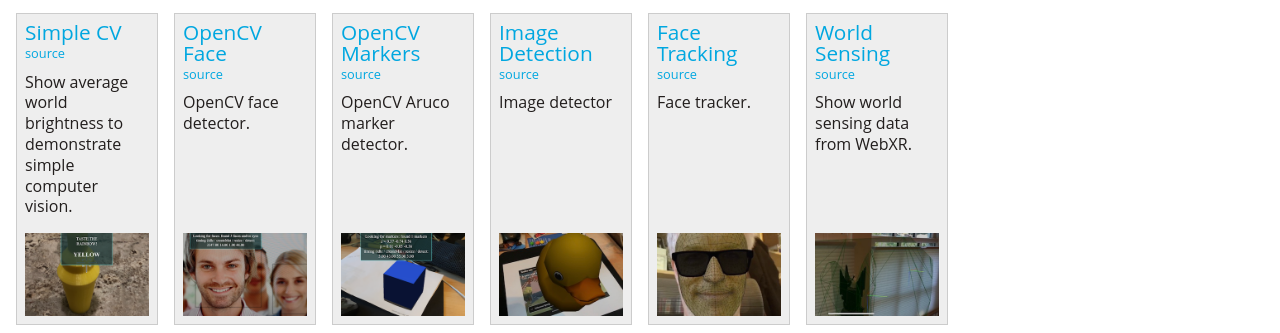
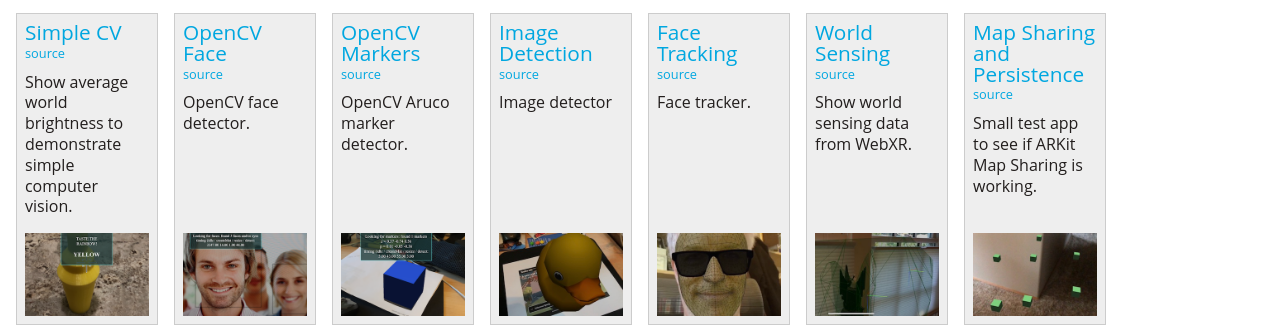
Before and after one commit to mozilla/webxr-polyfill, a website built with webpack: page index.html in a window 1280 px wide. Shown: the part 909-1242 px from the top of the page. Built offline with nearby package versions, Linux system fonts and the light colour scheme; a web font is replaced by a local one.

Commit message:
put persistence demo in index.html but not the viewer splash

```diff
--- a/index.html
+++ b/index.html
@@ -296,6 +296,14 @@
                 <img src="examples/sensing/screenshot.jpg" width="300" height="200"/>
             </a>
         </li>
+        <li>
+            <a href="examples/persistence/">Map Sharing and Persistence</a>
+            <a class="source" href="https://github.com/mozilla/webxr-polyfill/blob/master/examples/persistence/index.html">source</a>
+            <p>Small test app to see if ARKit Map Sharing is working.</p>
+            <a class="img" href="examples/persistence/">
+                <img src="examples/persistence/screenshot.jpeg" width="300" height="200"/>
+            </a>
+        </li>
     </ul>
 </section>
 </body>
```
